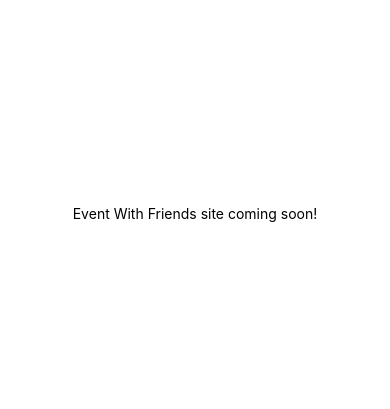
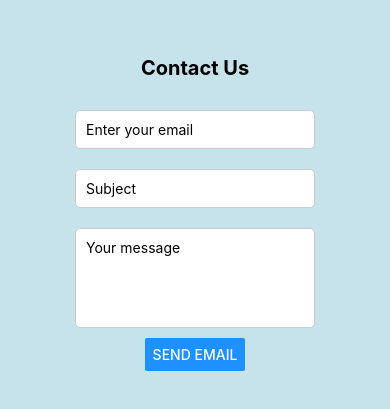
Before and after one commit to mikeRChambers610/eventwithfriendssitelinks, a React Native app: screen /details in a window 390 px wide. Shown: the part 209-618 px from the top of the page. Built offline with nearby package versions, Linux system fonts and the light colour scheme.

Commit message:
SDK testing the apple banner

```diff
--- a/App.js
+++ b/App.js
@@ -1,11 +1,20 @@
+import React from 'react';
 import { StatusBar } from 'expo-status-bar';
-import { StyleSheet, Text, View } from 'react-native';
+import { StyleSheet, View } from 'react-native';
+import { BrowserRouter as Router, Routes, Route } from 'react-router-dom';
+import Home from './screens/Home';
+import Detail from './screens/Detail';
 
 export default function App() {
   return (
     <View style={styles.container}>
-      <Text>Event With Friends site coming soon!</Text>
       <StatusBar style="auto" />
+      <Router>
+        <Routes>
+          <Route path="/" element={<Home />} />
+          <Route path="/details" element={<Detail />} />
+        </Routes>
+      </Router>
     </View>
   );
 }
@@ -13,8 +22,12 @@ export default function App() {
 const styles = StyleSheet.create({
   container: {
     flex: 1,
-    backgroundColor: '#fff',
+    width: '100vw', // Ensure full viewport width
+    height: '100vh', // Ensure full viewport height
+    backgroundColor: '#c6e2eb',
     alignItems: 'center',
     justifyContent: 'center',
+    margin: 0, // Remove default margins
+    padding: 0, // Remove default padding
   },
 });
--- a/package.json
+++ b/package.json
@@ -17,7 +17,8 @@
     "react": "18.2.0",
     "react-dom": "18.2.0",
     "react-native": "0.73.6",
-    "react-native-web": "~0.19.6"
+    "react-native-web": "~0.19.6",
+    "react-router-dom": "^6.23.0"
   },
   "devDependencies": {
     "@babel/core": "^7.20.0"
--- /dev/null
+++ b/screens/Detail.js
@@ -0,0 +1,76 @@
+import React, { useState } from 'react';
+import { View, Text, TextInput, Button, StyleSheet, Platform, Linking } from 'react-native';
+
+const Detail = () => {
+  const [email, setEmail] = useState('');
+  const [subject, setSubject] = useState('');
+  const [body, setBody] = useState('');
+
+  // Function to handle sending the email
+  const sendEmail = () => {
+    const url = `mailto:${email}?subject=${encodeURIComponent(subject)}&body=${encodeURIComponent(body)}`;
+    Linking.openURL(url)
+      .catch(err => console.error('An error occurred', err));
+  };
+
+  return (
+    <View style={styles.container}>
+      <Text style={styles.title}>Contact Us</Text>
+      <TextInput
+        style={styles.input}
+        onChangeText={setEmail}
+        value={email}
+        placeholder="Enter your email"
+        keyboardType="email-address"
+      />
+      <TextInput
+        style={styles.input}
+        onChangeText={setSubject}
+        value={subject}
+        placeholder="Subject"
+      />
+      <TextInput
+        style={[styles.input, styles.inputMultiline]}
+        onChangeText={setBody}
+        value={body}
+        placeholder="Your message"
+        multiline
+        numberOfLines={4}
+      />
+      <Button
+        title="Send Email"
+        onPress={sendEmail}
+        color="#1e90ff"
+      />
+    </View>
+  );
+}
+
+const styles = StyleSheet.create({
+  container: {
+    flex: 1,
+    alignItems: 'center',
+    justifyContent: 'center',
+    padding: 20
+  },
+  title: {
+    fontSize: 20,
+    fontWeight: 'bold',
+    marginBottom: 20,
+  },
+  input: {
+    width: '100%',
+    padding: 10,
+    marginVertical: 10,
+    backgroundColor: '#fff',
+    borderWidth: 1,
+    borderColor: '#ccc',
+    borderRadius: 5,
+  },
+  inputMultiline: {
+    height: 100,
+    textAlignVertical: 'top',
+  }
+});
+
+export default Detail;
--- /dev/null
+++ b/screens/Home.js
@@ -0,0 +1,47 @@
+import React from 'react';
+import { View, Text, Button, StyleSheet } from 'react-native';
+import { Link } from 'react-router-dom'; // Import Link
+
+const Home = () => {
+  return (
+    <View style={styles.container}>
+      <Text style={styles.title}>Welcome to Event with Friends!</Text>
+      <Text style={styles.subtitle}>Discover and share events with your friends.</Text>
+      <Link to="/details" style={styles.linkStyle}> {/* Use Link here */}
+        <Text style={styles.button}>Go to Details</Text>
+      </Link>
+    </View>
+  );
+}
+
+const styles = StyleSheet.create({
+  container: {
+    flex: 1,
+    width: '100%', // Use full width of the parent container
+    justifyContent: 'center',
+    alignItems: 'center',
+    padding: 20, // Add padding if needed inside the container
+  },
+  title: {
+    fontSize: 24,
+    fontWeight: 'bold',
+    marginBottom: 8,
+  },
+  subtitle: {
+    fontSize: 16,
+    color: '#808080',
+    marginBottom: 20,
+  },
+  linkStyle: {
+    backgroundColor: '#1e90ff',
+    padding: 10,
+    color: 'white',
+    textDecoration: 'none'
+  },
+  button: {
+    color: 'white',
+    textAlign: 'center'
+  }
+});
+
+export default Home;
```
Also changed, not shown: 1 other file (tests, documents, lock files or other folders).
